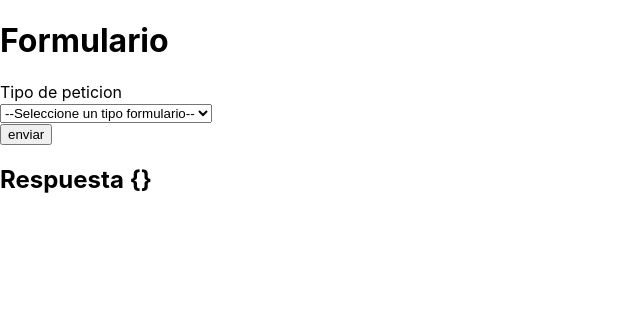
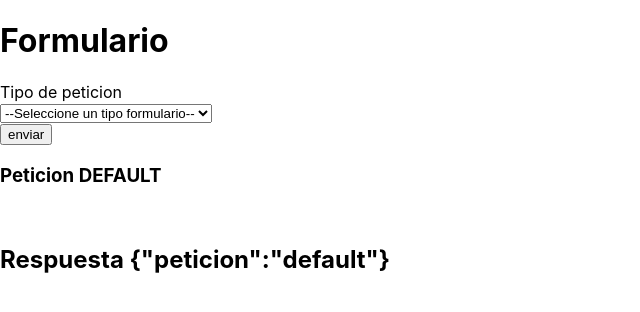
Before and after one commit to LArroyoS/SoleccServer, a Next.js app: page / in a window 1280 px wide. Shown: the top 312 px of the page, without its empty margins (0-640 px from the left). Built offline with nearby package versions, Linux system fonts and the light colour scheme.

Commit message:
pruebaPeticionFormulario2.0.3

```diff
--- a/pages/index.js
+++ b/pages/index.js
@@ -1,8 +1,8 @@
 import React, { useState } from "react";
 
 export default function Home() {
-  const [peticion, setPeticion] = useState("");
-  const [respuesta, setRespuesta] = useState({});
+  const [peticion, setPeticion] = useState("DEFAULT");
+  const [respuesta, setRespuesta] = useState({ peticion: "default" });
   const cambio = ({ target }) => {
     setPeticion(target.value);
   }
@@ -20,7 +20,7 @@ export default function Home() {
       <label>Tipo de peticion</label>
       <br></br>
       <select name="peticion" onChange={cambio}>
-        <option value="">--Seleccione un tipo formulario--</option>
+        <option value="DEFAULT">--Seleccione un tipo formulario--</option>
         <option value="GET">GET</option>
         <option value="POST">POST</option>
         <option value="PUT">PUT</option>
@@ -29,6 +29,8 @@ export default function Home() {
       <br></br>
       <button onClick={click}>enviar</button>
       <br></br>
+      <h3>Peticion { peticion }</h3>
+      <br></br>
       <h2>Respuesta { JSON.stringify(respuesta) }</h2>
     </div>
   )
```
